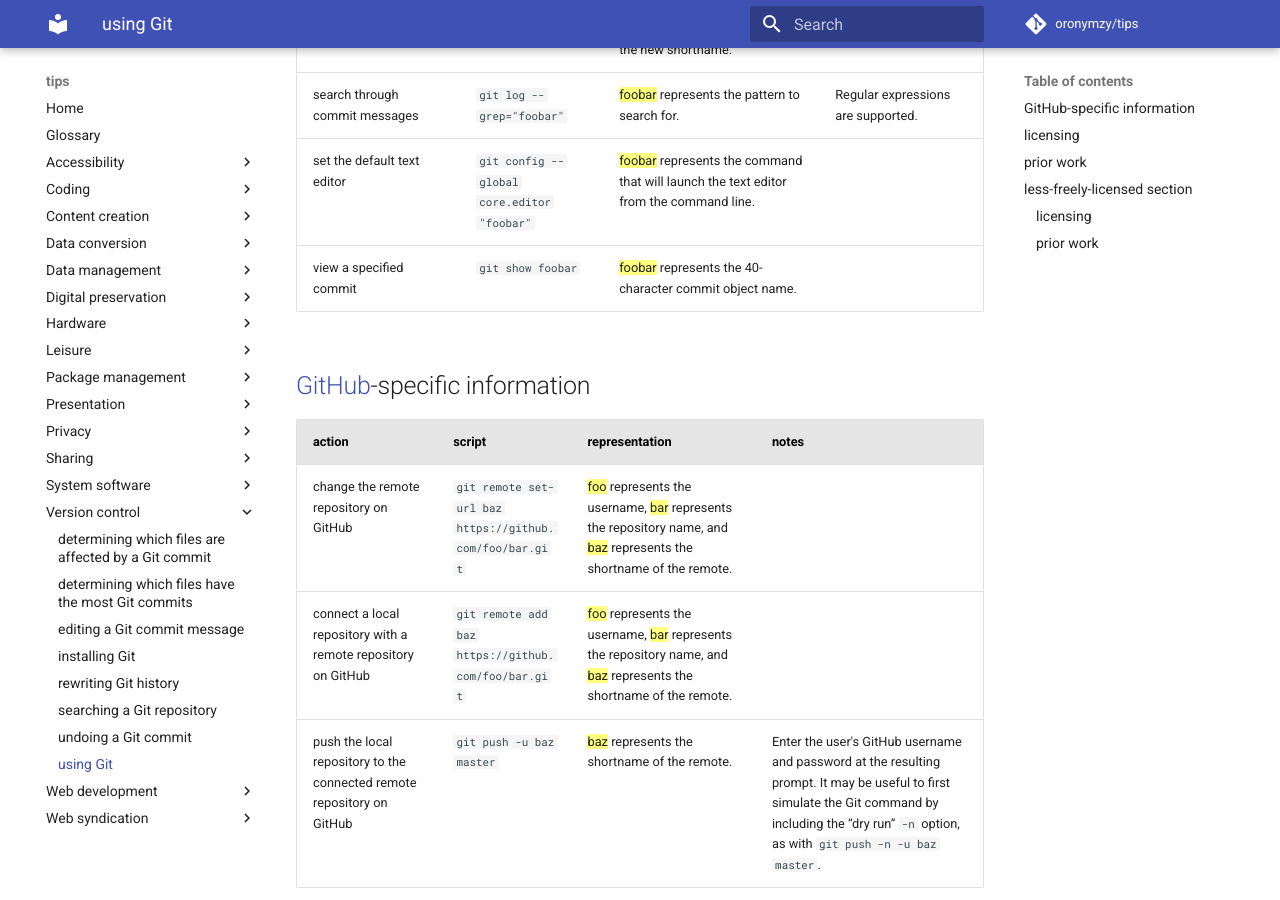
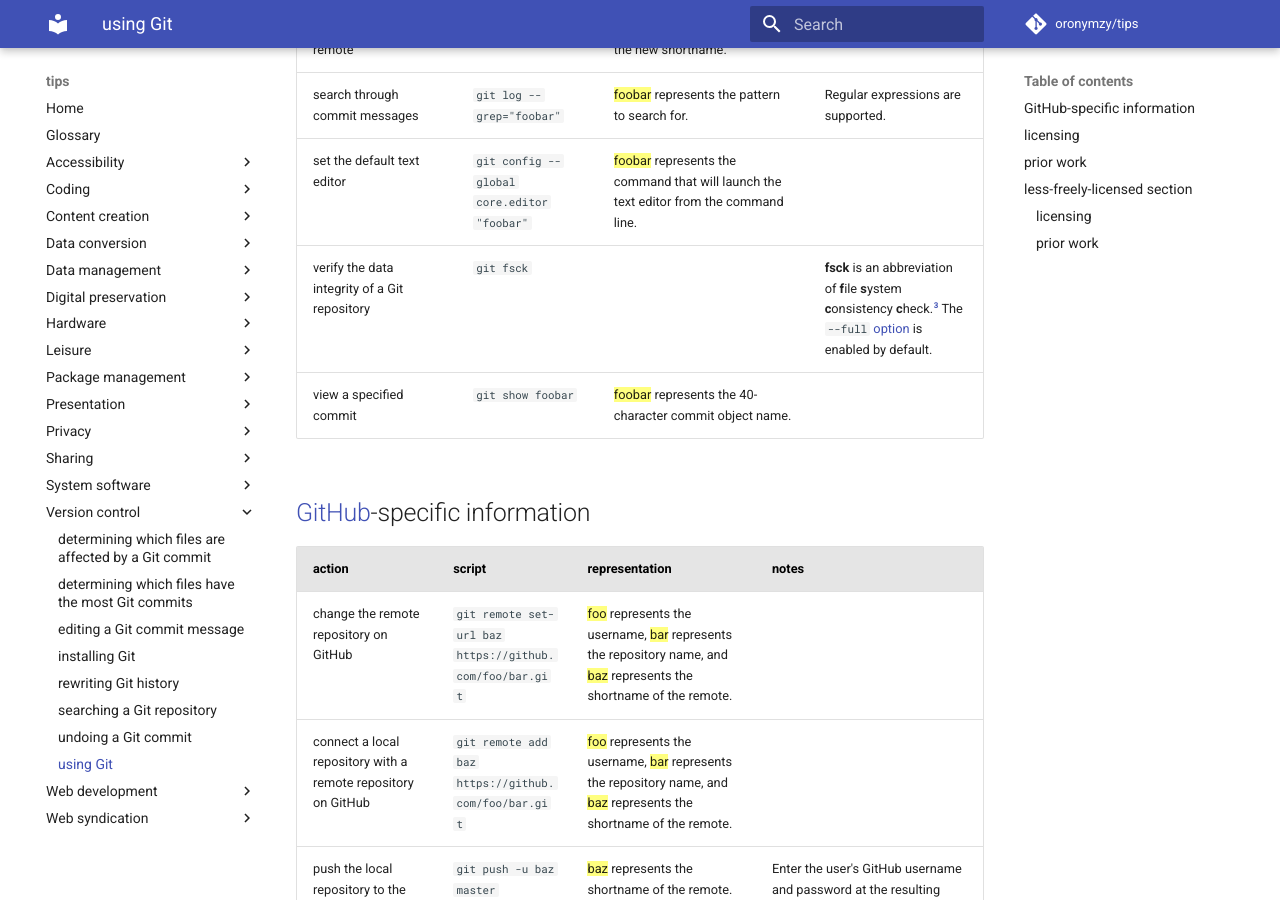
Before and after one commit to oronymzy/tips, an MkDocs documentation site: the page built from docs/usngGit.md, in a window 1280 px wide and 900 px high, scrolled down 1347 px. Built offline with MkDocs 1.6.1 and Material for MkDocs 9.7.7, drawn with Linux system fonts in a browser that asks for light colours; comment, search, counter and statistics services are not loaded; some of the changed text lies outside the part shown.

Commit message:
Add method of verifying the data integrity of a Git repository
Add table row.
Add unordered list item in 'prior work' section.

```diff
--- a/docs/usngGit.md
+++ b/docs/usngGit.md
@@ -18,6 +18,7 @@ To ignore an already-committed directory or file, add it to `.gitignore`, commit
 | rename the shortname of a remote                                              | `git remote rename foo bar`                            | {==foo==} represents the original shortname and {==bar==} represents the new shortname.
 | search through commit messages                                                | `git log --grep="foobar"`                              | {==foobar==} represents the pattern to search for.                                                                                                | Regular expressions are supported.
 | set the default text editor                                                   | `git config --global core.editor "foobar"`             | {==foobar==} represents the command that will launch the text editor from the command line.
+| verify the data integrity of a Git repository                                 | `git fsck`                                             |                                                                                                                                                   | **fsck** is an abbreviation of **f**ile **s**ystem **c**onsistency **c**heck.[^usngGit-note1] The `--full` [option](https://git-scm.com/docs/git-fsck#Documentation/git-fsck.txt---full) is enabled by default.
 | view a specified commit                                                       | `git show foobar`                                      | {==foobar==} represents the 40-character commit object name.
 
 ## [GitHub]-specific information
@@ -51,6 +52,7 @@ To ignore an already-committed directory or file, add it to `.gitignore`, commit
 - The method of searching through commit messages was introduced to me by [an answer on Stack Overflow by hobbs](https://stackoverflow.com/questions/3826748/how-to-search-in-commit-messages-using-command-line/3826800#3826800).
 - The method of setting the default text editor for Git was introduced to me by [an answer on Stack Overflow by digitaldreamer](https://stackoverflow.com/questions/2596805/how-do-i-make-git-use-the-editor-of-my-choice-for-commits/2596835#2596835).
 - The method of setting the email and user name was introduced to me by [a page on git-scm.com](https://git-scm.com/book/en/v2/Getting-Started-First-Time-Git-Setup#_your_identity).
+- The method of verifying the data integrity of a Git repository was introduced to me by [an answer on Stack Overflow by CodeWizard](https://stackoverflow.com/questions/42479034/how-to-verify-integrity-of-a-git-folder/42480222#42480222).
 - The method of viewing a specified commit was introduced to me by [an answer on Stack Overflow by Graham Borland](https://stackoverflow.com/questions/7663451/view-a-specific-git-commit/7663506#7663506).
 
 [Git]: https://git-scm.com/
@@ -58,6 +60,7 @@ To ignore an already-committed directory or file, add it to `.gitignore`, commit
 [zip]: https://en.wikipedia.org/wiki/Zip_(file_format)
 [^usngGit1]: <https://github.com/erlang/otp/wiki/writing-good-commit-messages>
 [^usngGit2]: <https://git-scm.com/book/en/v1/Git-Basics-Getting-a-Git-Repository#Cloning-an-Existing-Repository>
+[^usngGit-note1]: This is based on information from [Wikipedia's “fsck” page](https://en.wikipedia.org/wiki/Fsck).
 
 ## [less-freely-licensed](https://creativecommons.org/licenses/by-sa/3.0/) section {: #lps }
 
```
